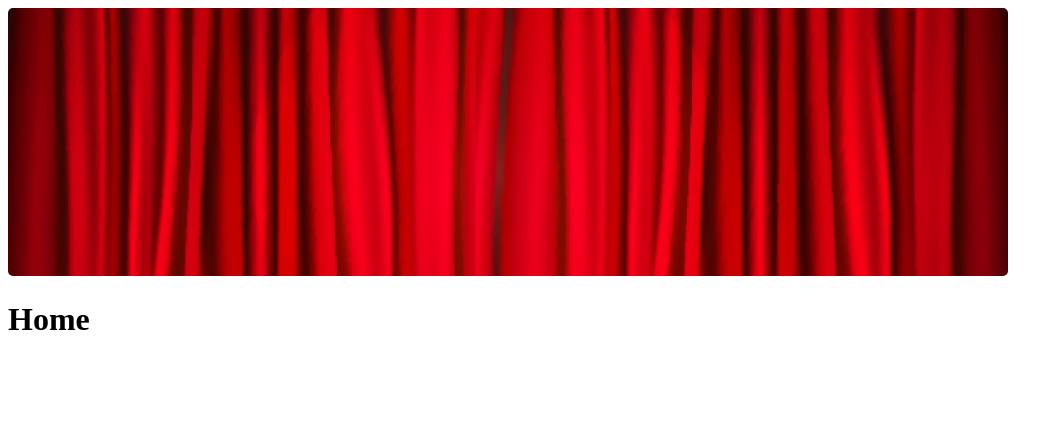
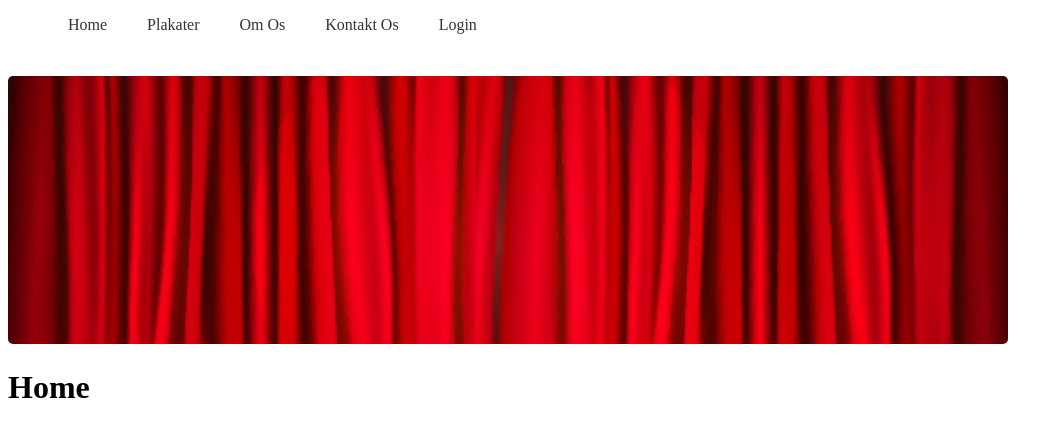
Before and after one commit to PhilipDet/react-wallywood, a React (Vite) app: page / in a window 1280 px wide. Shown: the top 436 px of the page, without its empty margins (0-1063 px from the left). Built offline with nearby package versions, Linux system fonts and the light colour scheme; no server answers.

Commit message:
Pages, Navbar & Routes

```diff
--- a/src/App.jsx
+++ b/src/App.jsx
@@ -7,6 +7,8 @@ import { Headline } from "./components/headline/headline";
 import { Home } from "./pages/home/home";
 import { Posters } from "./pages/posters/posters";
 import { About } from "./pages/about/about";
+import { Contact } from "./pages/contact/contact";
+import { Login } from "./pages/login/login";
 
 export const App = () => {
     return (
@@ -20,6 +22,8 @@ export const App = () => {
                 <Route path="/" element={<Home />} />
                 <Route path="/posters" element={<Posters />} />
                 <Route path="/about" element={<About />} />
+                <Route path="/contact" element={<Contact />} />
+                <Route path="/login" element={<Login />} />
             </Routes>
             <Footer />
         </>
--- a/src/components/navbar/navbar.jsx
+++ b/src/components/navbar/navbar.jsx
@@ -1,3 +1,26 @@
+import { NavbarStyled } from "./navbar.styled";
 import { NavLink } from "react-router-dom";
 
-export const Navbar = () => {};
+export const Navbar = () => {
+    return (
+        <NavbarStyled>
+            <ul>
+                <li>
+                    <NavLink to="/">Home</NavLink>
+                </li>
+                <li>
+                    <NavLink to="/posters">Plakater</NavLink>
+                </li>
+                <li>
+                    <NavLink to="/about">Om Os</NavLink>
+                </li>
+                <li>
+                    <NavLink to="/contact">Kontakt Os</NavLink>
+                </li>
+                <li>
+                    <NavLink to="/login">Login</NavLink>
+                </li>
+            </ul>
+        </NavbarStyled>
+    );
+};
--- /dev/null
+++ b/src/components/navbar/navbar.styled.js
@@ -0,0 +1,25 @@
+import styled from "styled-components";
+
+export const NavbarStyled = styled.nav`
+    width: 100%;
+    height: 60px;
+
+    ul {
+        display: flex;
+        max-width: 1000px;
+
+        li {
+            list-style: none;
+
+            a {
+                text-decoration: none;
+                color: #333;
+                padding: 20px;
+            }
+
+            &:nth-first-child {
+                margin-left: auto;
+            }
+        }
+    }
+`;
--- /dev/null
+++ b/src/pages/contact/contact.jsx
@@ -0,0 +1,9 @@
+import { ContactStyled } from "./contact.styled";
+
+export const Contact = () => {
+    return (
+        <ContactStyled>
+            <h1>Contact</h1>
+        </ContactStyled>
+    );
+};
--- /dev/null
+++ b/src/pages/contact/contact.styled.js
@@ -0,0 +1,3 @@
+import styled from "styled-components";
+
+export const ContactStyled = styled.div``;
--- /dev/null
+++ b/src/pages/login/login.jsx
@@ -0,0 +1,9 @@
+import { LoginStyled } from "./login.styled";
+
+export const Login = () => {
+    return (
+        <LoginStyled>
+            <h1>Login</h1>
+        </LoginStyled>
+    );
+};
--- /dev/null
+++ b/src/pages/login/login.styled.js
@@ -0,0 +1,3 @@
+import styled from "styled-components";
+
+export const LoginStyled = styled.div``;
```
